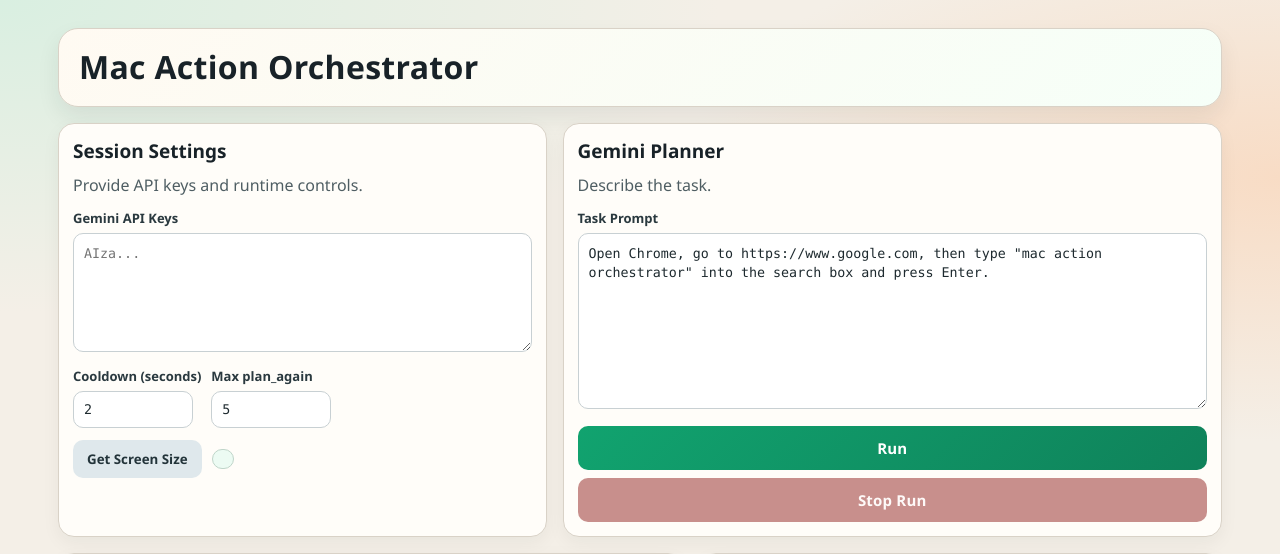
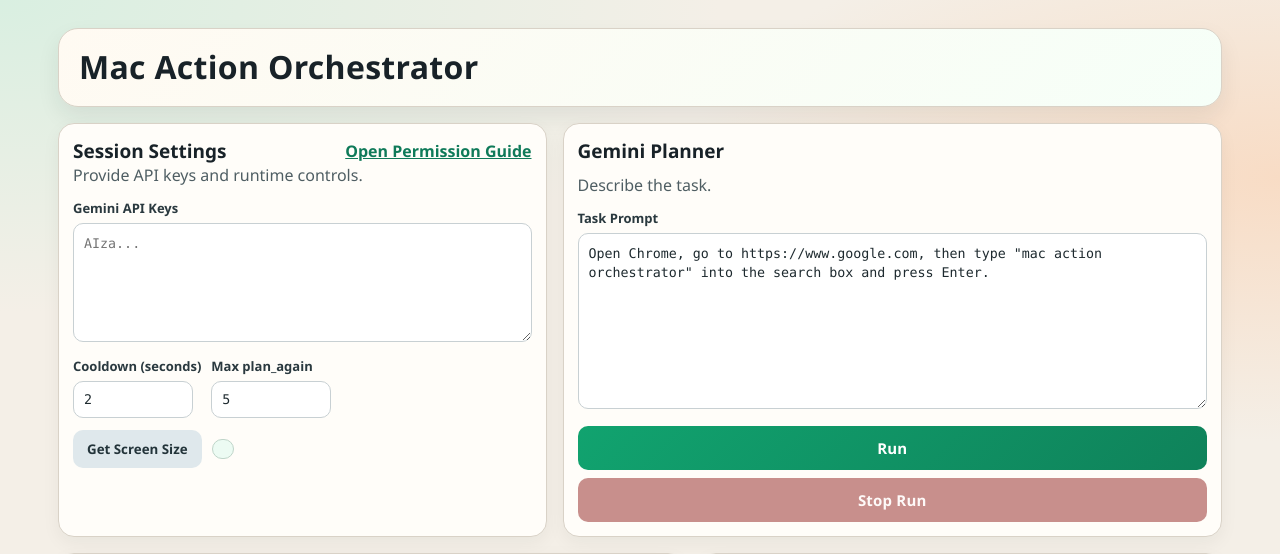
Before and after one commit to xiyaoeva/mac_action_orchestrator, a FastAPI app: page / in a window 1280 px wide. Shown: the top 554 px of the page. Run offline with FastAPI, Linux system fonts and the light colour scheme.

Commit message:
Add settings guide link and update session settings UI

```diff
--- a/templates/index.html
+++ b/templates/index.html
@@ -263,6 +263,12 @@
         grid-template-columns: 1fr;
       }
     }
+
+    .settings-guide-link {
+      color: #0f7a59;
+      font-weight: 700;
+      text-decoration: underline;
+    }
   </style>
 </head>
 <body>
@@ -273,7 +279,10 @@
 
     <section class="grid-top">
       <div class="panel">
-        <h3>Session Settings</h3>
+        <div class="inline" style="justify-content:space-between;">
+          <h3 style="margin:0;">Session Settings</h3>
+          <a class="settings-guide-link" href="https://docs.google.com/document/d/1iAPZq1aGQyLF7jpY-fye3rQRxDQVX5VCJIG8thkapnE/edit?usp=sharing" target="_blank" rel="noopener">Open Permission Guide</a>
+        </div>
         <p class="sub">Provide API keys and runtime controls.</p>
         <label for="api-keys">Gemini API Keys</label>
         <textarea id="api-keys" rows="5" placeholder="AIza..."></textarea>
@@ -722,20 +731,17 @@ async function preflightPermissions() {
   const res = await fetch("/api/warmup_permissions", {method: "POST"});
   const data = await res.json();
   document.getElementById("result").textContent = JSON.stringify(data, null, 2);
-  if (data.ok) {
-    return true;
+  return !!data.ok;
+}
+
+async function warmupOCR() {
+  try {
+    const res = await fetch("/api/warmup_ocr", {method: "POST"});
+    const data = await res.json();
+    return !!data.ok;
+  } catch (e) {
+    return false;
   }
-  const missing = Array.isArray(data.missing) ? data.missing : [];
-  if (missing.length) {
-    const first = missing[0];
-    alert(
-      `Real-action warmup stopped at: ${first.label}\n\n` +
-      `Grant permission to Terminal/iTerm for this capability, then click "Run" again.`
-    );
-  } else {
-    alert("Real-action warmup failed. Grant required macOS permissions, then click Run again.");
-  }
-  return false;
 }
 
 async function runFromPlanner() {
@@ -746,23 +752,15 @@ async function runFromPlanner() {
   }
   if (runBtn) {
     runBtn.disabled = true;
-    runBtn.textContent = "Checking permissions... Please wait";
+    runBtn.textContent = "Warming up... Please wait";
   }
   if (stopBtn) {
     stopBtn.disabled = true;
     stopBtn.textContent = "Stop Run";
   }
   try {
-    const permissionReady = await preflightPermissions();
-    if (!permissionReady) {
-      return;
-    }
-    try {
-      // After permissions are granted, refresh screen size in UI before execution.
-      await fetchScreenSize();
-    } catch (e) {
-      // Non-blocking: if screen-size refresh fails, still continue run flow.
-    }
+    await warmupOCR();
+    await preflightPermissions();
     if (runBtn) {
       runBtn.textContent = "Start acting... Please wait";
     }
```
